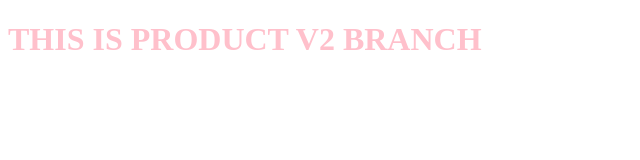
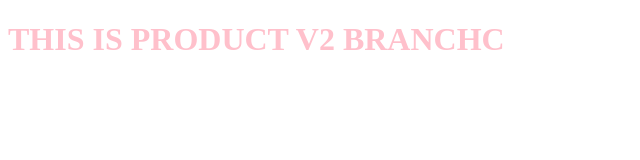
Before and after one commit to ptrclyn/cathyrnmat, a plain HTML site: page index.html in a window 1280 px wide. Shown: the full height of the page, 0-640 px from the left. Drawn offline with Linux system fonts and the light colour scheme.

Commit message:
update html

```diff
--- a/index.html
+++ b/index.html
@@ -9,7 +9,7 @@
 </head>
 
 <body>
-    <h1>This is Product v2 Branch</h1>
+    <h1>This is Product v2 Branchc</h1>
     <p></p>
     <script src="index.js"></script>
 </body>
```
